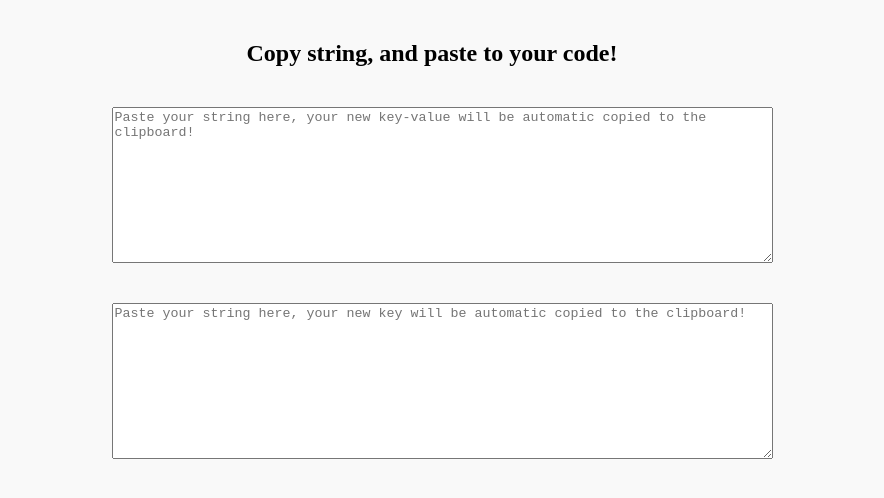
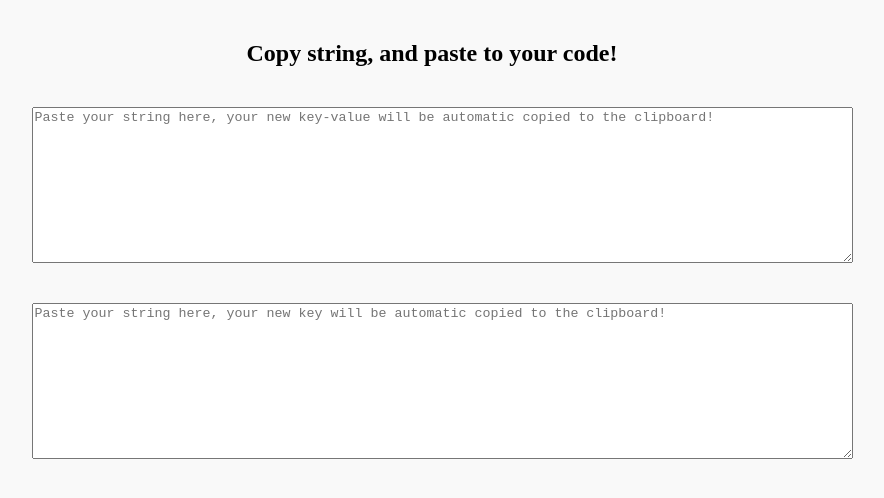
Before and after one commit to WHKnightZ/whknightz.github.io, a plain HTML site: page string-to-key/index.html in a window 1280 px wide. Shown: the whole page, without its empty margins (208-1092 px from the left). Drawn offline with Linux system fonts and the light colour scheme.

Commit message:
string2key

```diff
--- a/string-to-key/index.html
+++ b/string-to-key/index.html
@@ -13,14 +13,14 @@
 	<h2 style="margin: 40px; text-align: center;">Copy string, and paste to your code!</h2>
 	<div style="display: flex; flex-direction: row; justify-content: center; margin-top: 40px;">
 		<div style="display: flex; flex-direction: column; margin: 0 60px 0 80px;">
-			<textarea id="text" rows="10" cols="80"
+			<textarea id="text" rows="10" cols="100"
 				placeholder="Paste your string here, your new key-value will be automatic copied to the clipboard!"></textarea>
 		</div>
 	</div>
 
 	<div style="display: flex; flex-direction: row; justify-content: center; margin-top: 40px;">
 		<div style="display: flex; flex-direction: column; margin: 0 60px 0 80px;">
-			<textarea id="text2" rows="10" cols="80"
+			<textarea id="text2" rows="10" cols="100"
 				placeholder="Paste your string here, your new key will be automatic copied to the clipboard!"></textarea>
 		</div>
 	</div>
```
